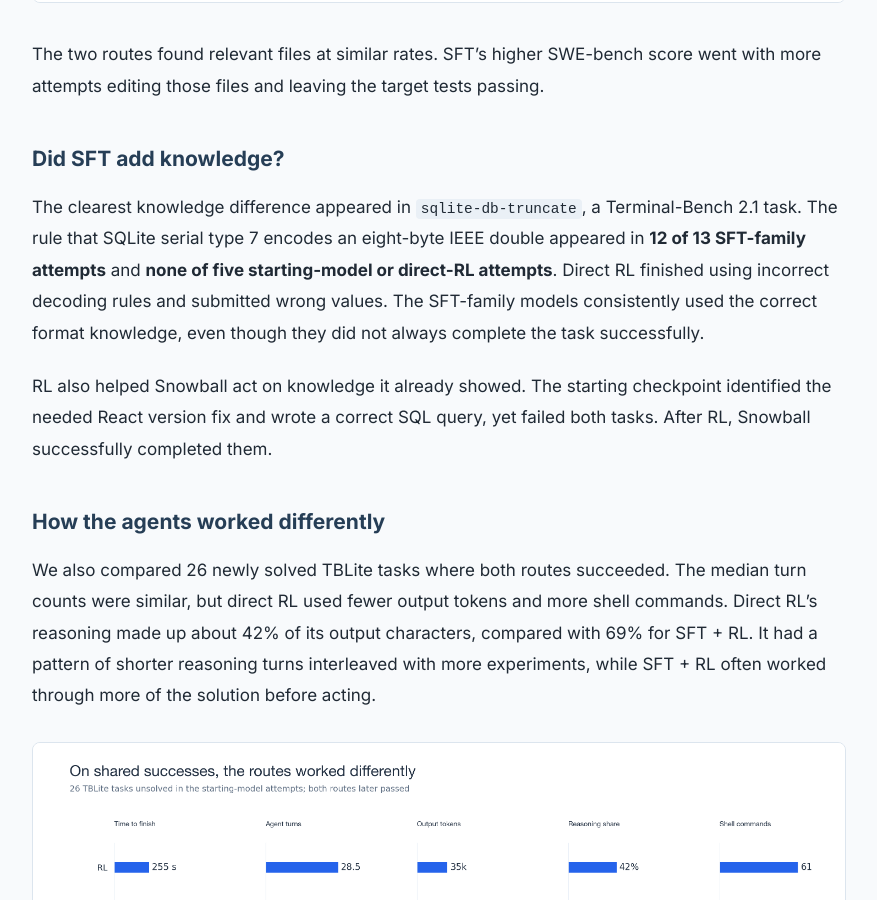
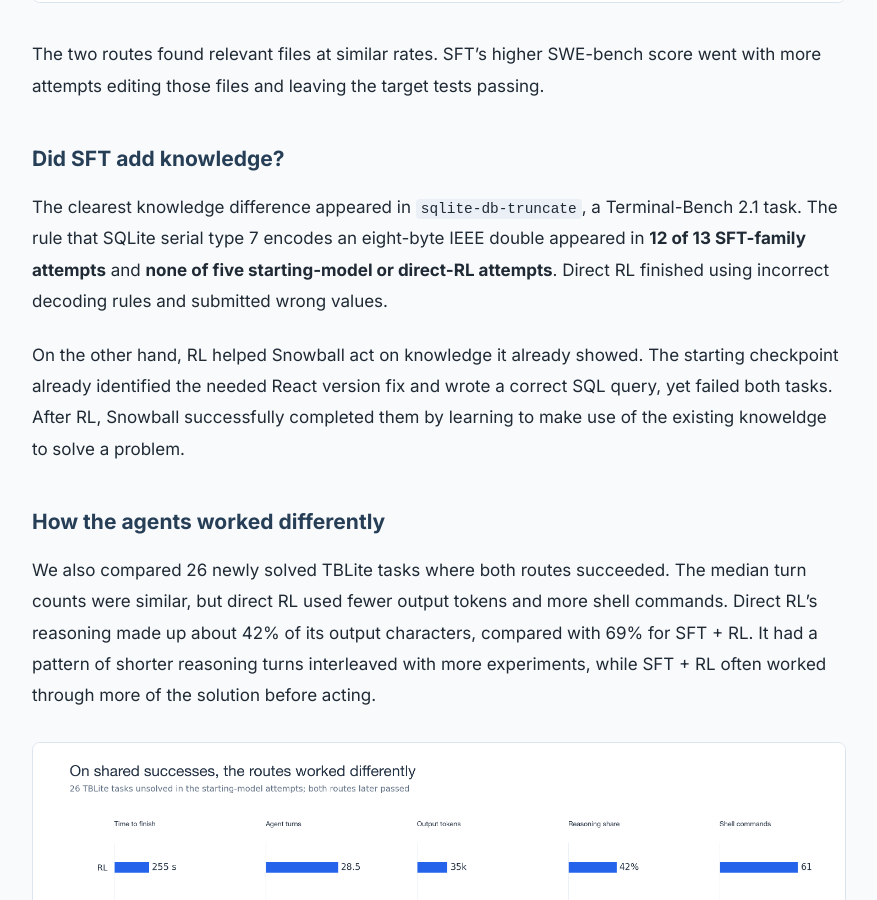
Before and after one commit to lukedhlee/lukedhlee.github.io, a Jekyll site: the page built from _posts/2026-10-21-turning-snowball-into-a-coding-agent.md, in a window 1280 px wide and 900 px high, scrolled down 14736 px. Shown: the whole window, without its empty margins (201-1078 px from the left). Built offline with Jekyll 4.4.1, drawn with Linux system fonts in a browser that asks for light colours.

Commit message:
Update discussion of knowledge gained through training

```diff
--- a/_posts/2026-10-21-turning-snowball-into-a-coding-agent.md
+++ b/_posts/2026-10-21-turning-snowball-into-a-coding-agent.md
@@ -289,9 +289,9 @@ The two routes found relevant files at similar rates. SFT’s higher SWE-bench s
 
 ### Did SFT add knowledge?
 
-The clearest knowledge difference appeared in `sqlite-db-truncate`, a Terminal-Bench 2.1 task. The rule that SQLite serial type 7 encodes an eight-byte IEEE double appeared in **12 of 13 SFT-family attempts** and **none of five starting-model or direct-RL attempts**. Direct RL finished using incorrect decoding rules and submitted wrong values. The SFT-family models consistently used the correct format knowledge, even though they did not always complete the task successfully.
+The clearest knowledge difference appeared in `sqlite-db-truncate`, a Terminal-Bench 2.1 task. The rule that SQLite serial type 7 encodes an eight-byte IEEE double appeared in **12 of 13 SFT-family attempts** and **none of five starting-model or direct-RL attempts**. Direct RL finished using incorrect decoding rules and submitted wrong values.
 
-RL also helped Snowball act on knowledge it already showed. The starting checkpoint identified the needed React version fix and wrote a correct SQL query, yet failed both tasks. After RL, Snowball successfully completed them.
+On the other hand, RL helped Snowball act on knowledge it already showed. The starting checkpoint already identified the needed React version fix and wrote a correct SQL query, yet failed both tasks. After RL, Snowball successfully completed them by learning to make use of the existing knoweldge to solve a problem.
 
 ### How the agents worked differently
 
```
